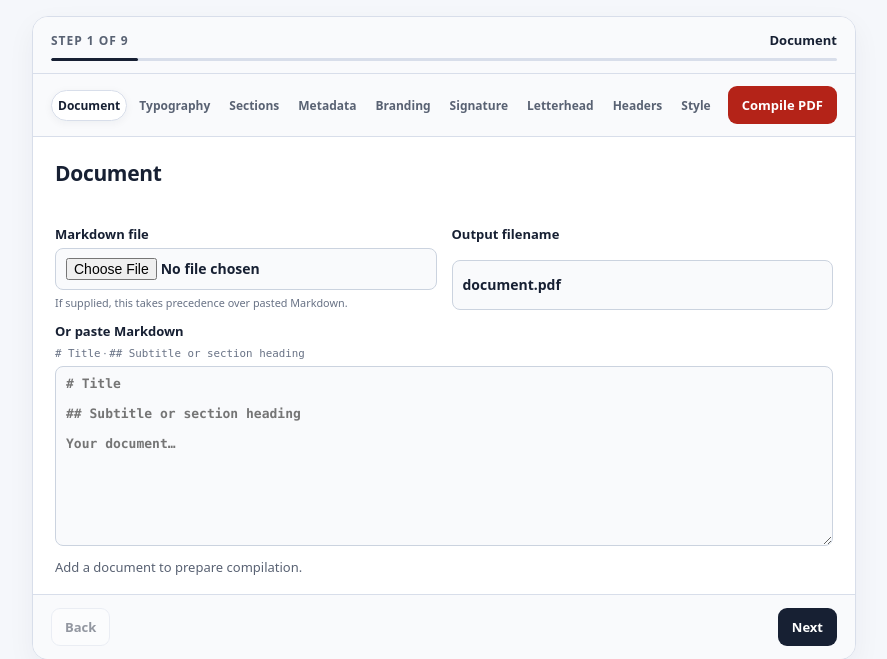
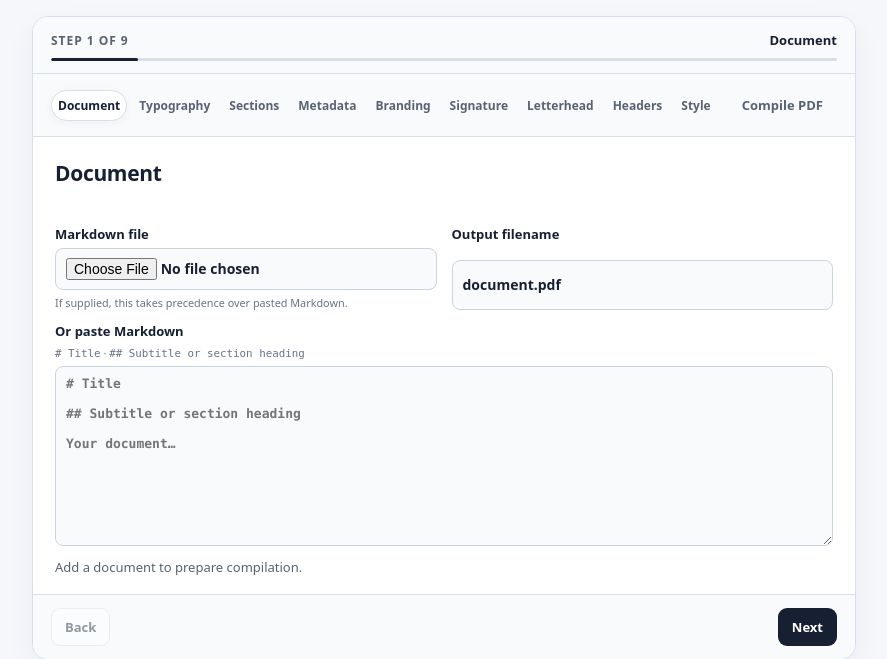
Before and after one commit to JFWooten4/PDF-compiler, a Flask app: page / in a window 1280 px wide. Shown: the part 82-741 px from the top of the page, without its empty margins (196-1083 px from the left). Run offline with Flask 3, Linux system fonts and the light colour scheme; some libraries are stand-ins or nearby versions.

Commit message:
🎨 Adjust button styling for better theme integration

```diff
--- a/templates/index.html
+++ b/templates/index.html
@@ -187,8 +187,8 @@
     }
     button:hover { opacity: .9; }
     button:disabled { cursor: default; opacity: .45; }
-    #render-button { flex: 0 0 auto; margin-left: auto; background: #B42318; color: white; opacity: 1; }
-    #render-button.ready { background: #2E732E; }
+    #render-button { flex: 0 0 auto; margin-left: auto; background: var(--surface-subtle); color: var(--muted); opacity: 1; }
+    #render-button.ready { background: #2E732E; color: white; }
     #compile-status { margin: 12px 0 0; color: var(--muted); font-size: 13px; }
     .secondary { border-color: var(--border); background: var(--surface); color: var(--text); }
     .theme-toggle { flex: 0 0 auto; padding: 8px 10px; border-color: var(--border); background: var(--surface); color: var(--text); box-shadow: 0 3px 10px var(--shadow); }
```
